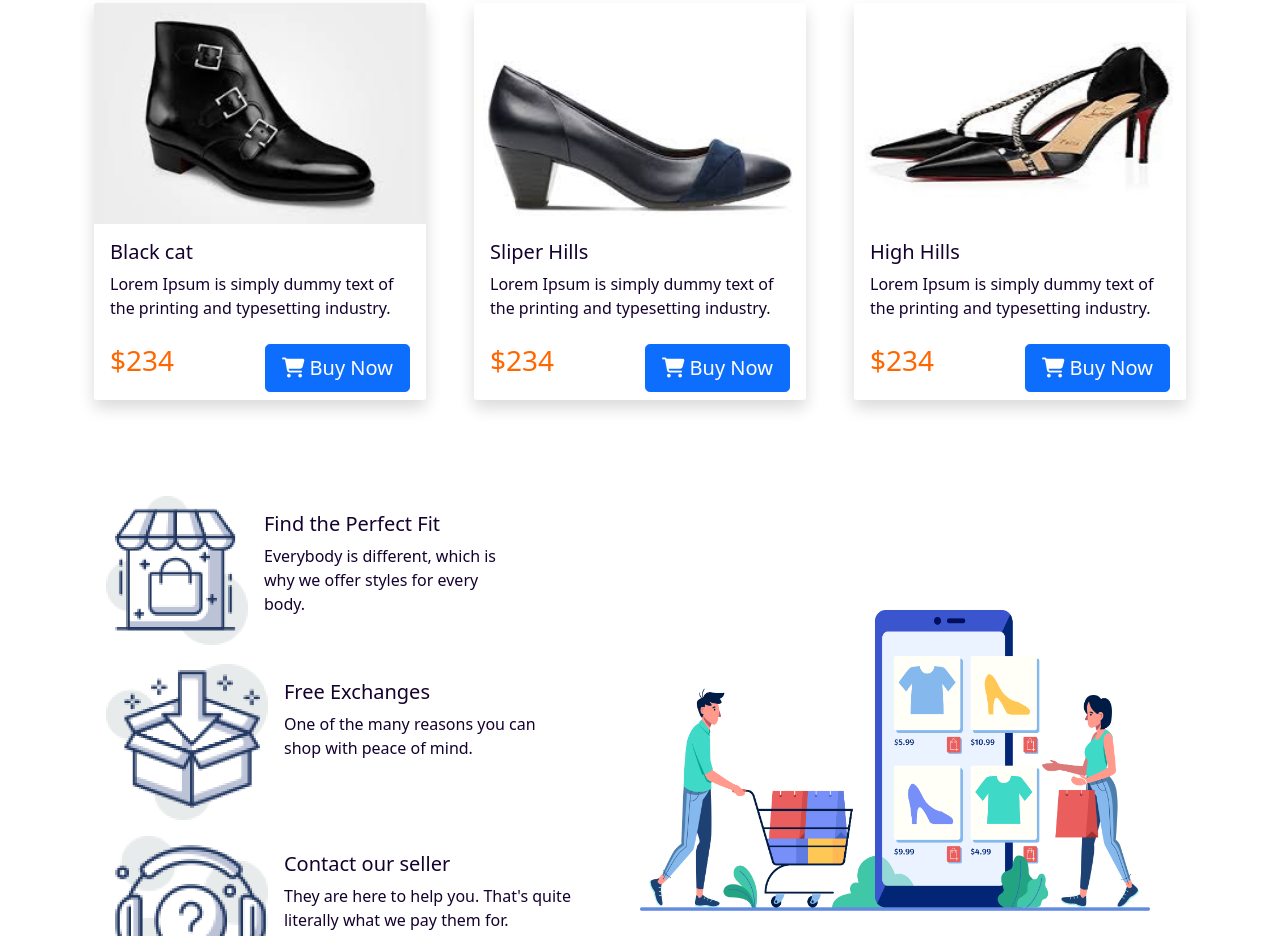
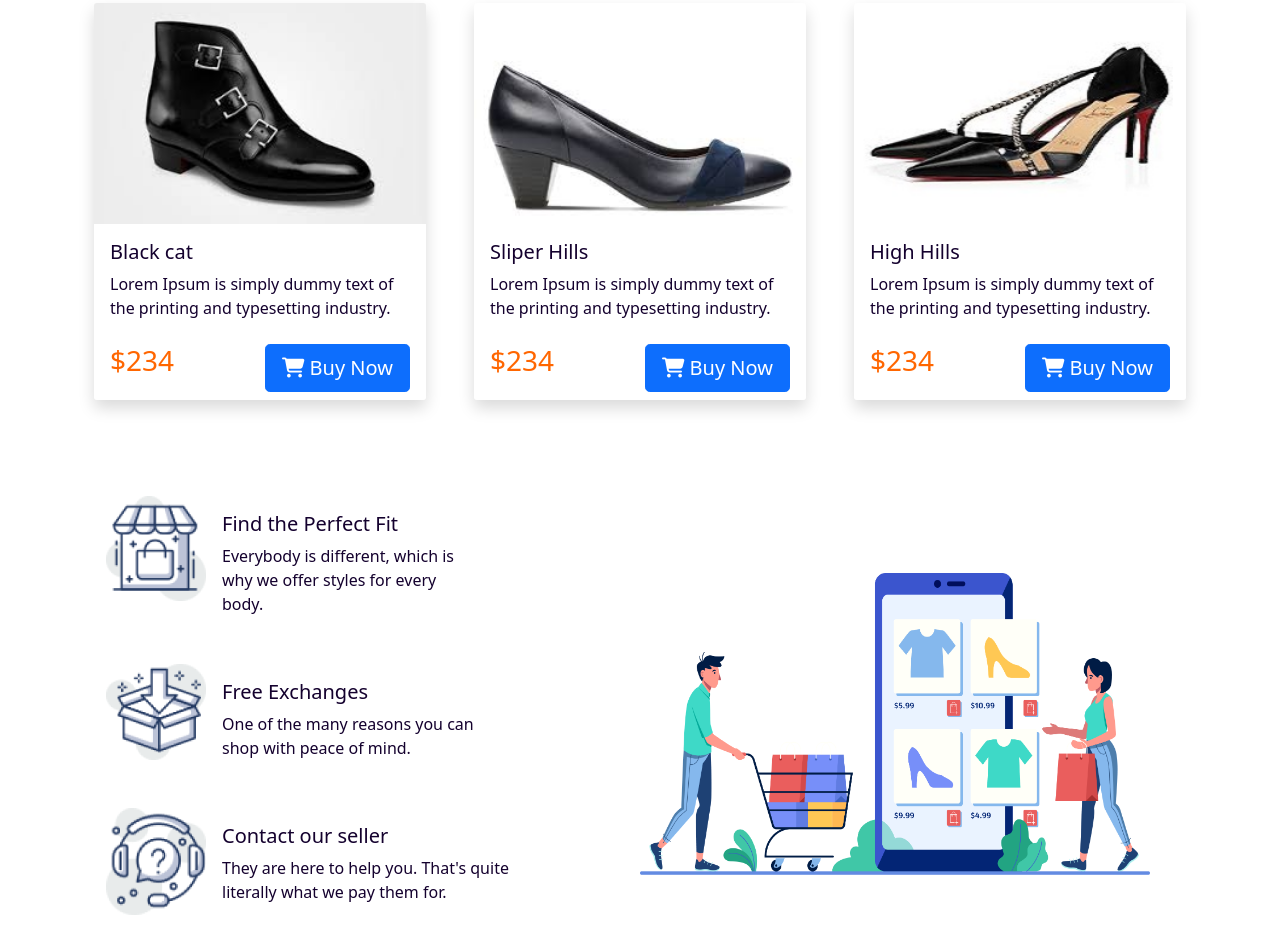
Before and after one commit to hrebon/Assignment-2, a plain HTML site: page index.html in a window 1280 px wide. Shown: the part 1864-2800 px from the top of the page. Drawn offline with nearby package versions, Linux system fonts and the light colour scheme.

Commit message:
again update

```diff
--- a/index.html
+++ b/index.html
@@ -196,7 +196,7 @@
         <div class="about-us flex-sm-column row row-cols-1 row-cols-md-1">
           <div class="card mb-3  panda-card" style="max-width: 450px;">
             <div class="row g-0">
-              <div class="col-md-4 align-items-center">
+              <div class="col-md-4 align-items-center" style="width:100px;">
                 <img src="Logo, Icon/image 12.png" alt="...">
               </div>
               <div class="col-md-8">
@@ -209,7 +209,7 @@
           </div>
           <div class="card mb-3 panda-card style="max-width: 450px;">
             <div class="row g-0">
-              <div class="col-md-4">
+              <div class="col-md-4" style="width:100px;">
                 <img src="Logo, Icon/image 13.png" alt="...">
               </div>
               <div class="col-md-8">
@@ -222,7 +222,7 @@
           </div>
           <div class="card mb-3 panda-card style="max-width: 450px;">
             <div class="row g-0">
-              <div class="col-md-4">
+              <div class="col-md-4" style="width:100px;">
                 <img src="Logo, Icon/image 14.png" alt="...">
               </div>
               <div class="col-md-8">
```
